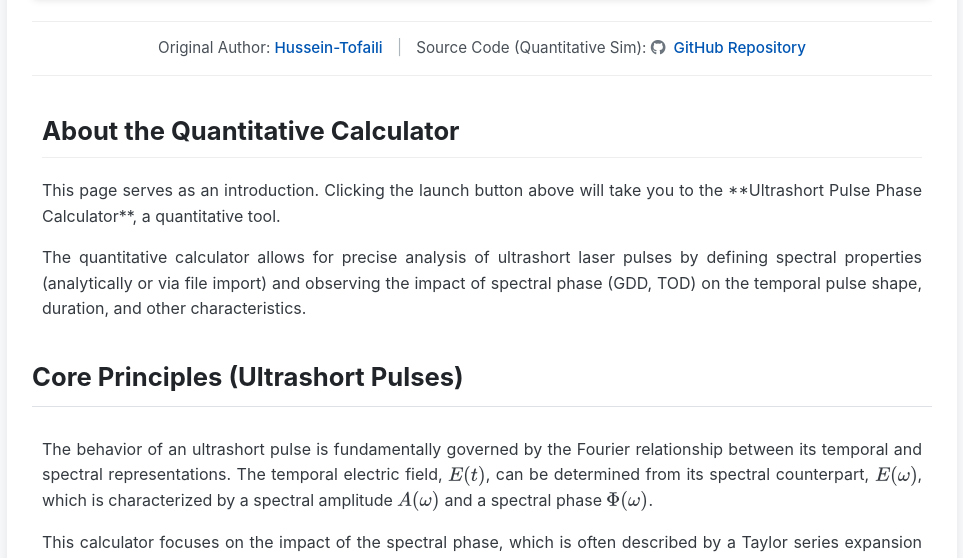
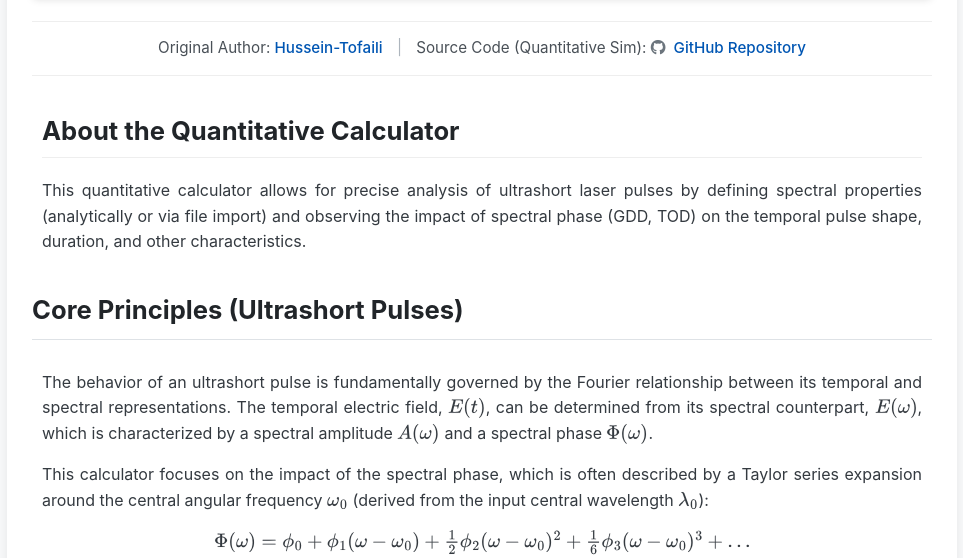
Before and after one commit to physicify-simulab/PulseDispersionAnalyzer, a Flask app: page / in a window 1280 px wide. Shown: the part 573-1131 px from the top of the page, without its empty margins (158-1121 px from the left). Run offline with Flask 3, Linux system fonts and the light colour scheme; some libraries are stand-ins or nearby versions.

Commit message:
modified intro

```diff
--- a/templates/intro.html
+++ b/templates/intro.html
@@ -63,10 +63,7 @@
         <div class="description" style="margin-top: 20px;">
              <h2 style="text-align:left; border-bottom: 1px solid #eee; padding-bottom: 5px;">About the Quantitative Calculator</h2>
             <p>
-                This page serves as an introduction. Clicking the launch button above will take you to the **Ultrashort Pulse Phase Calculator**, a quantitative tool.
-            </p>
-            <p>
-                The quantitative calculator allows for precise analysis of ultrashort laser pulses by defining spectral properties (analytically or via file import) and observing the impact of spectral phase (GDD, TOD) on the temporal pulse shape, duration, and other characteristics.
+                This quantitative calculator allows for precise analysis of ultrashort laser pulses by defining spectral properties (analytically or via file import) and observing the impact of spectral phase (GDD, TOD) on the temporal pulse shape, duration, and other characteristics.
             </p>
         </div>
 
```
